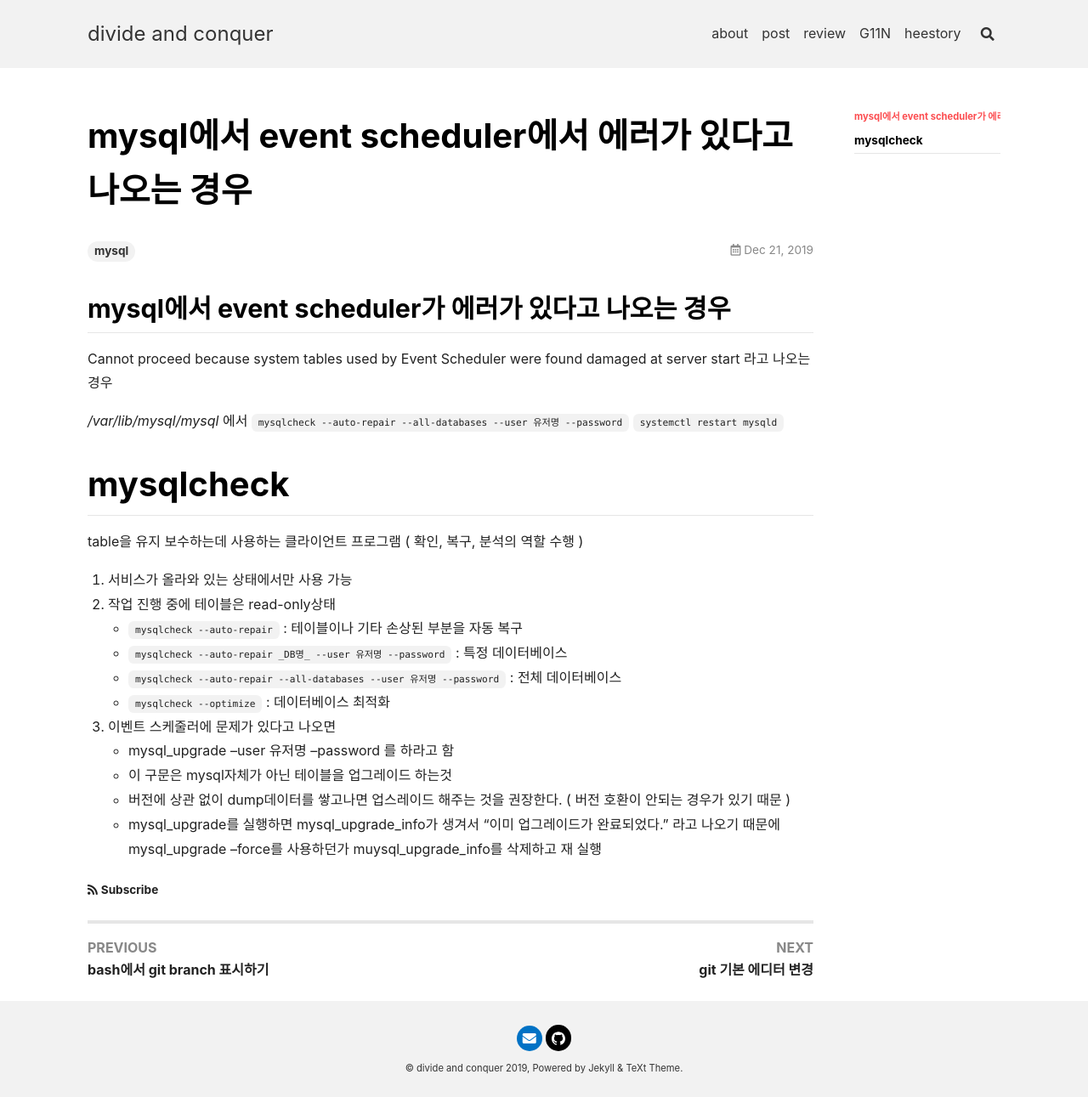
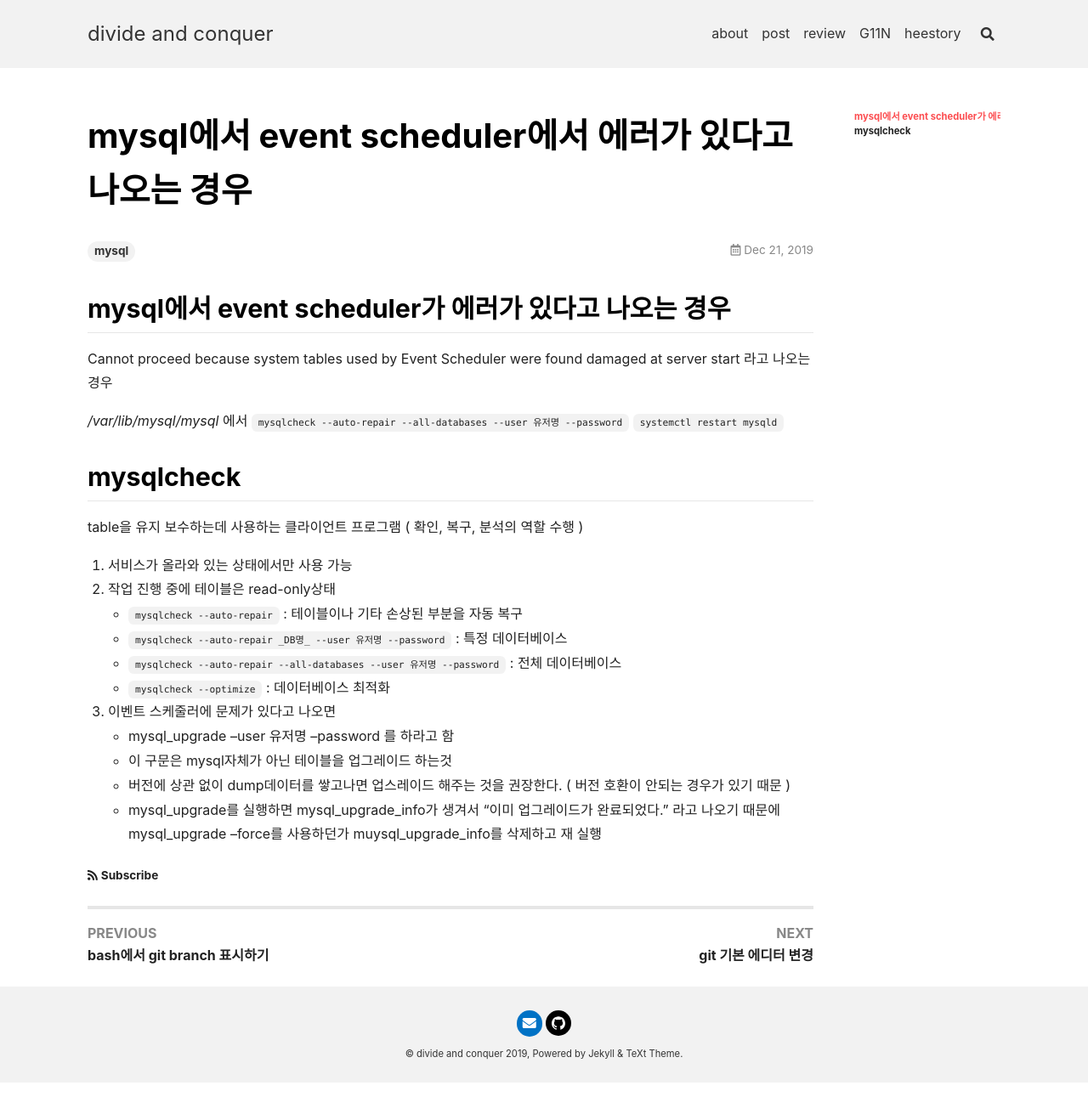
Before and after one commit to naheenosaur/naheenosaur.github.io, a Jekyll site: the page built from _posts/2019-12-21-mysql에서-event-scheduler.md, in a window 1280 px wide. Shown: the whole page at 85% size. Built offline with Jekyll 4.4.1, drawn with Linux system fonts in a browser that asks for light colours; nearby versions of some CDN libraries.

Commit message:
문서 누락 개행 추가

```diff
--- a/_posts/2019-12-21-mysql에서-event-scheduler.md
+++ b/_posts/2019-12-21-mysql에서-event-scheduler.md
@@ -5,6 +5,7 @@ date:   2019-12-21 21:00:00 +0900
 tags: [mysql]
 ---
 ## mysql에서 event scheduler가 에러가 있다고 나오는 경우
+
 Cannot proceed because system tables used by Event Scheduler were found damaged at server start
 라고 나오는 경우
 
@@ -12,7 +13,8 @@ _/var/lib/mysql/mysql_ 에서
 `mysqlcheck --auto-repair --all-databases --user 유저명 --password`
 `systemctl restart mysqld`
 
-# mysqlcheck
+## mysqlcheck
+
 table을 유지 보수하는데 사용하는 클라이언트 프로그램 ( 확인, 복구, 분석의 역할 수행 )
 1. 서비스가 올라와 있는 상태에서만 사용 가능
 2. 작업 진행 중에 테이블은 read-only상태
```
Also changed, not shown: _posts/2019-12-20-bash에서-git-branch-보이기.md (+1 -0 lines), _posts/2019-12-22-git-기본에디터-변경.md (+1 -0 lines).
